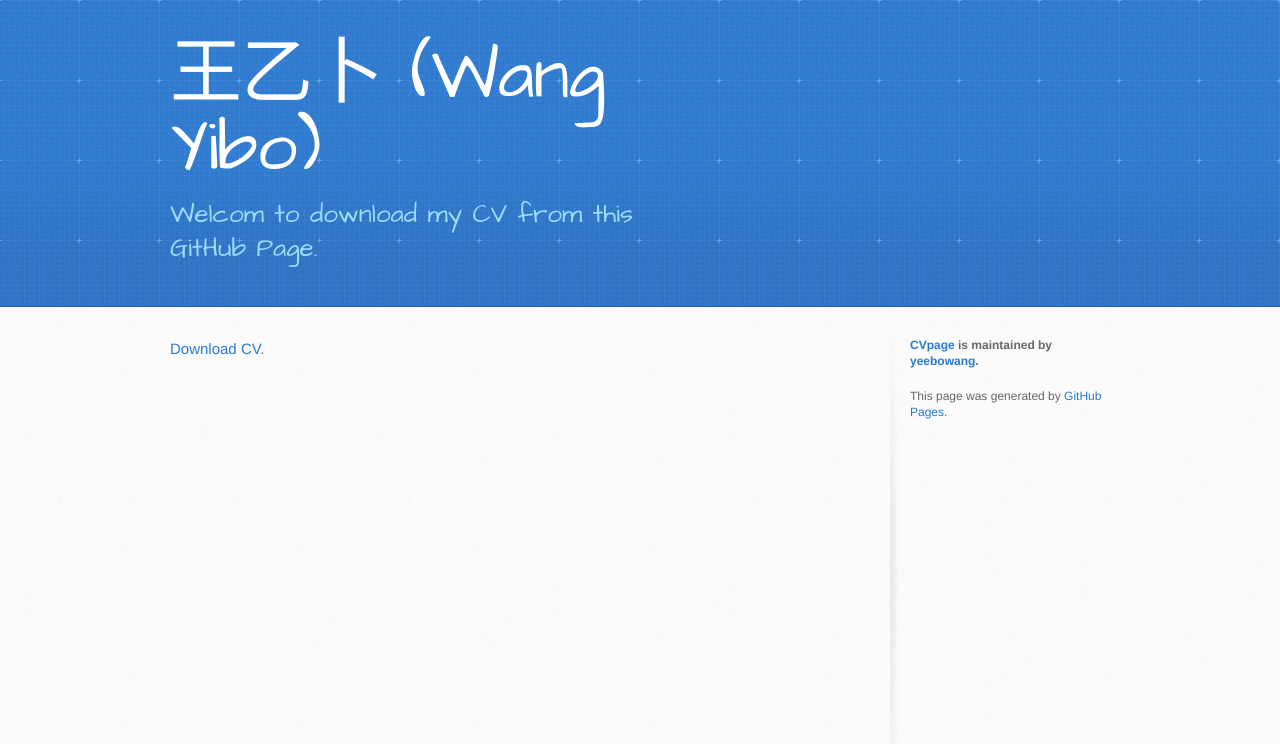
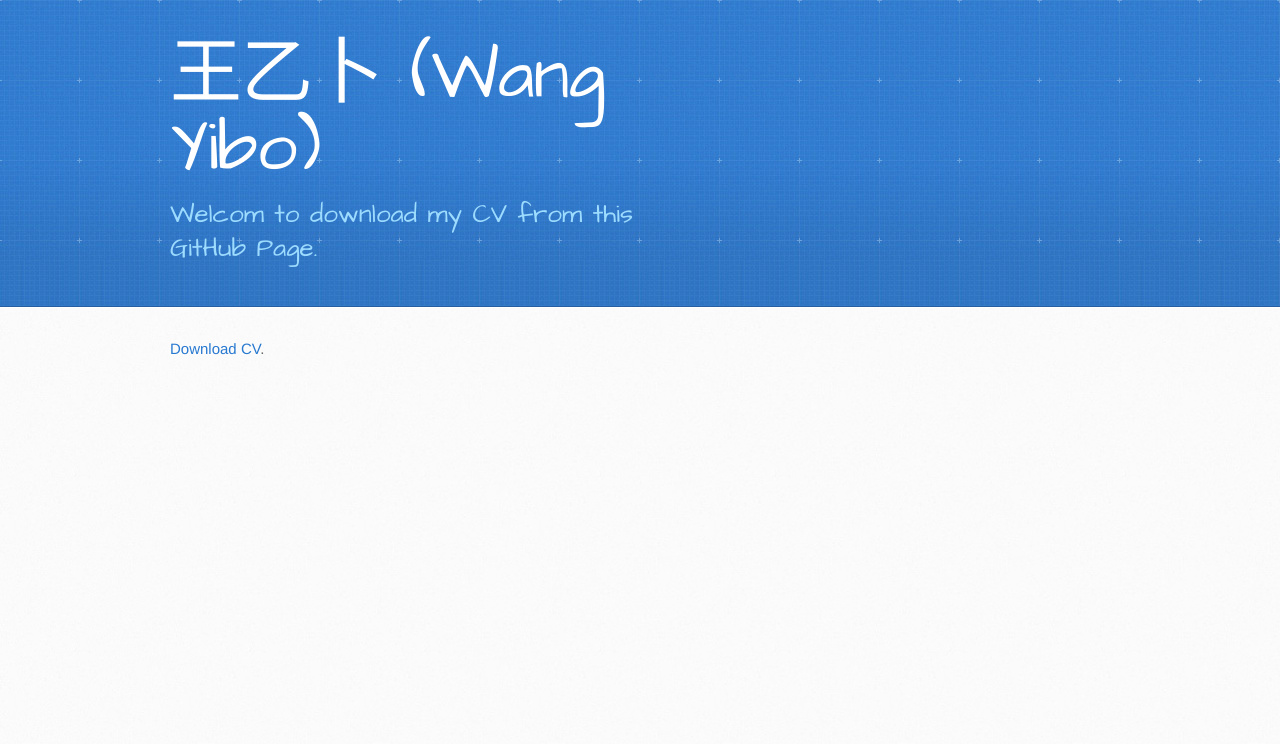
Before and after one commit to yeebowang/CVpage, a Jekyll site: the page built from index.md, in a window 1280 px wide. Shown: the top 744 px of the page. Built offline with Jekyll 4.4.1, drawn with Linux system fonts in a browser that asks for light colours.

Commit message:
Update default.html

```diff
--- a/_layouts/default.html
+++ b/_layouts/default.html
@@ -35,24 +35,24 @@
           {{ content }}
         </section>
 
-        <aside id="sidebar">
-          {% if site.show_downloads %}
-            <a href="{{ site.github.zip_url }}" class="button">
-              <small>Download</small>
-              .zip file
-            </a>
-            <a href="{{ site.github.tar_url }}" class="button">
-              <small>Download</small>
-              .tar.gz file
-            </a>
-          {% endif %}
+<!--        <aside id="sidebar">-->
+<!--          {% if site.show_downloads %}-->
+<!--            <a href="{{ site.github.zip_url }}" class="button">-->
+<!--              <small>Download</small>-->
+<!--              .zip file-->
+<!--            </a>-->
+<!--            <a href="{{ site.github.tar_url }}" class="button">-->
+<!--              <small>Download</small>-->
+<!--              .tar.gz file-->
+<!--            </a>-->
+<!--          {% endif %}-->
 
-          {% if site.github.is_project_page %}
-            <p class="repo-owner"><a href="{{ site.github.repository_url }}">{{ site.github.repository_name }}</a> is maintained by <a href="{{ site.github.owner_url }}">{{ site.github.owner_name }}</a>.</p>
-          {% endif %}
+<!--          {% if site.github.is_project_page %}-->
+<!--            <p class="repo-owner"><a href="{{ site.github.repository_url }}">{{ site.github.repository_name }}</a> is maintained by <a href="{{ site.github.owner_url }}">{{ site.github.owner_name }}</a>.</p>-->
+<!--          {% endif %}-->
 
-          <p>This page was generated by <a href="https://pages.github.com">GitHub Pages</a>.</p>
-        </aside>
+<!--          <p>This page was generated by <a href="https://pages.github.com">GitHub Pages</a>.</p>-->
+<!--        </aside>-->
       </div>
     </div>
 
```
